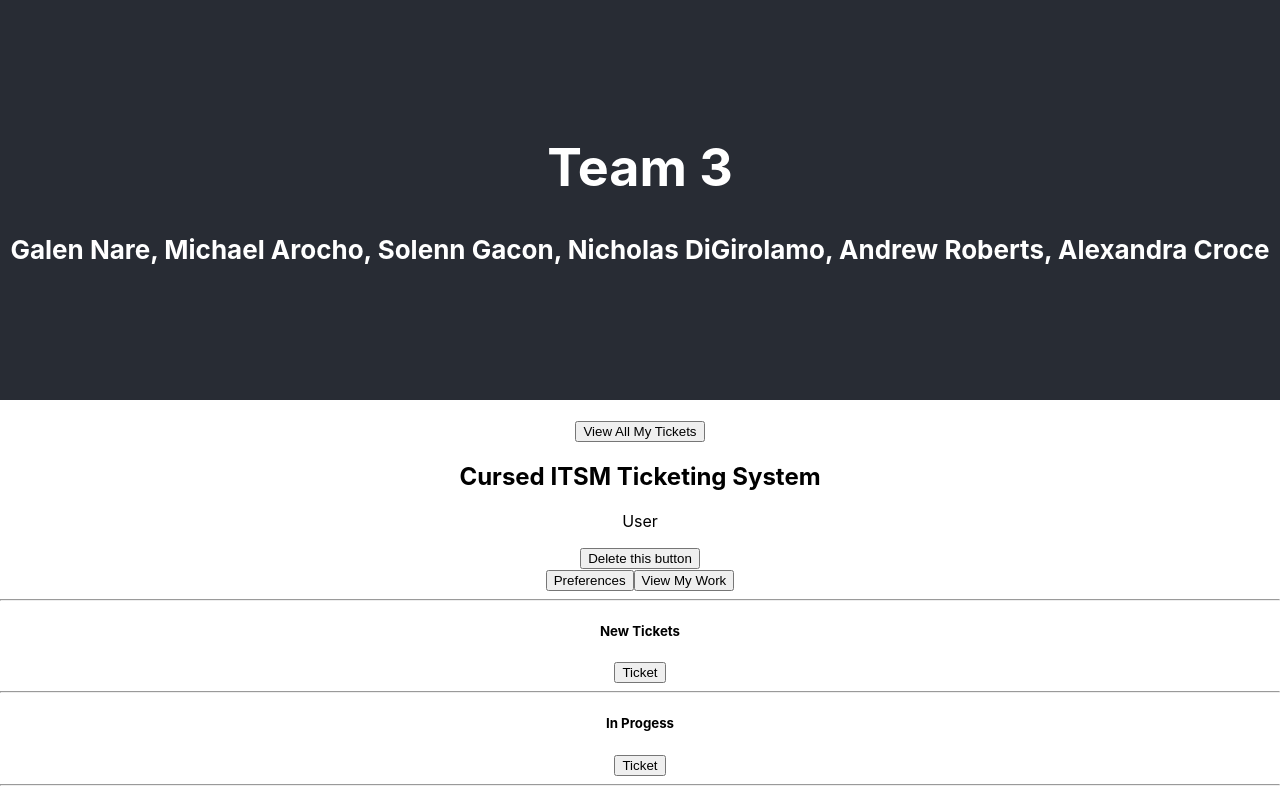
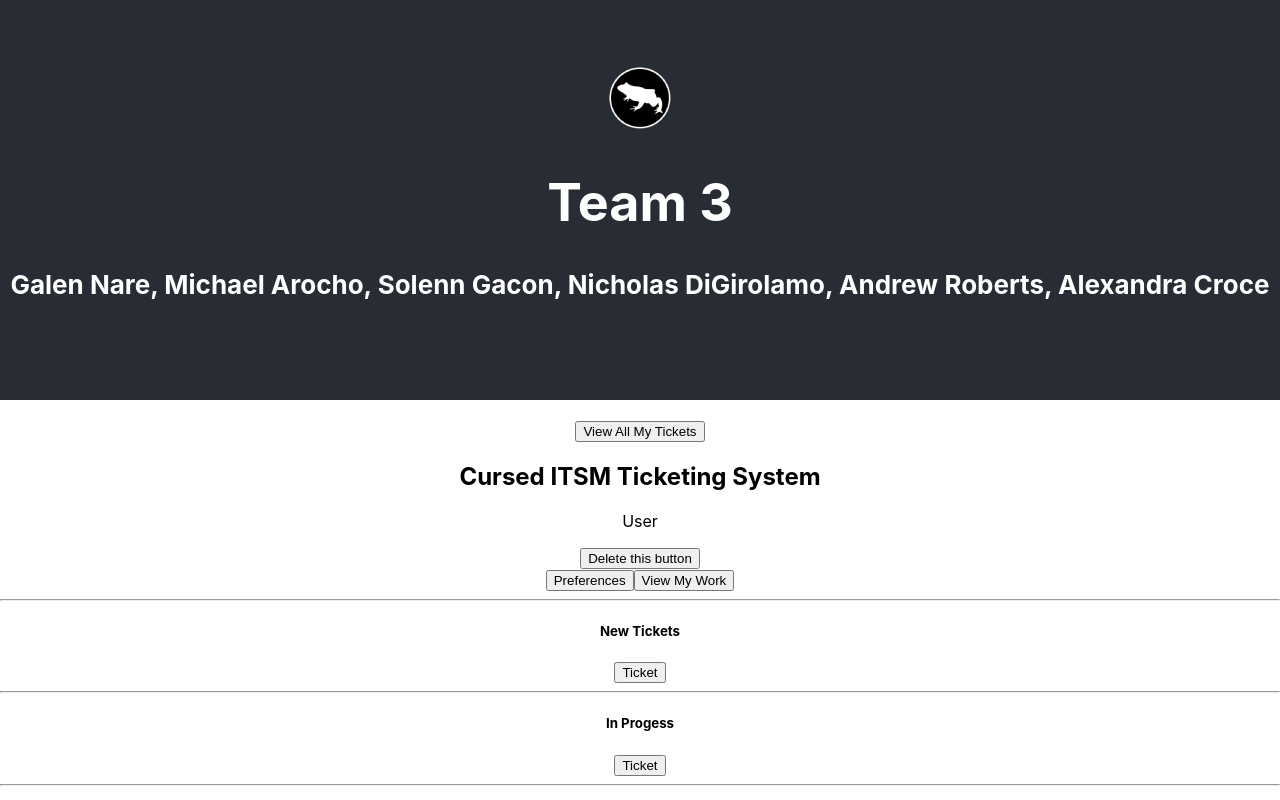
Before and after one commit to galennare/cursed-itsm-board, a React (Create React App) app: page / in a window 1280 px wide. Shown: the top 800 px of the page. Built offline with nearby package versions, Linux system fonts and the light colour scheme.

Commit message:
Added Profile Photo and corresponding elements

```diff
--- a/src/App.css
+++ b/src/App.css
@@ -26,3 +26,9 @@
 .App-link {
     color: #61dafb;
 }
+
+.image {
+    text-align: left;
+    align-items: left;
+    margin: auto;
+}
--- a/src/App.tsx
+++ b/src/App.tsx
@@ -6,6 +6,7 @@ import { Preferences } from "./components/Preferences";
 import { RevealTicket } from "./components/RevealTicket";
 import { ViewMyWork } from "./components/ViewMyWork";
 import { AdminList } from "./components/AdminList";
+import { ProfilePhoto } from "./components/ProfilePhoto";
 
 function App() {
     const [userRole, setUserRole] = useState<UserRole>(UserRole.User);
@@ -14,6 +15,7 @@ function App() {
         <div className="App">
             <header className="App-header">
                 <div>
+                    <ProfilePhoto></ProfilePhoto>
                     <h1>Team 3</h1>
                     <h4>
                         Galen Nare, Michael Arocho, Solenn Gacon, Nicholas
--- /dev/null
+++ b/src/components/ProfilePhoto.tsx
@@ -0,0 +1,8 @@
+import React from "react";
+import defaultImage from "../default-profile.png";
+
+export function ProfilePhoto(): JSX.Element {
+    return <img src={defaultImage} alt="Default PFP" />;
+}
+
+export default ProfilePhoto;
```
Also changed, not shown: src/default-profile.png (added).
